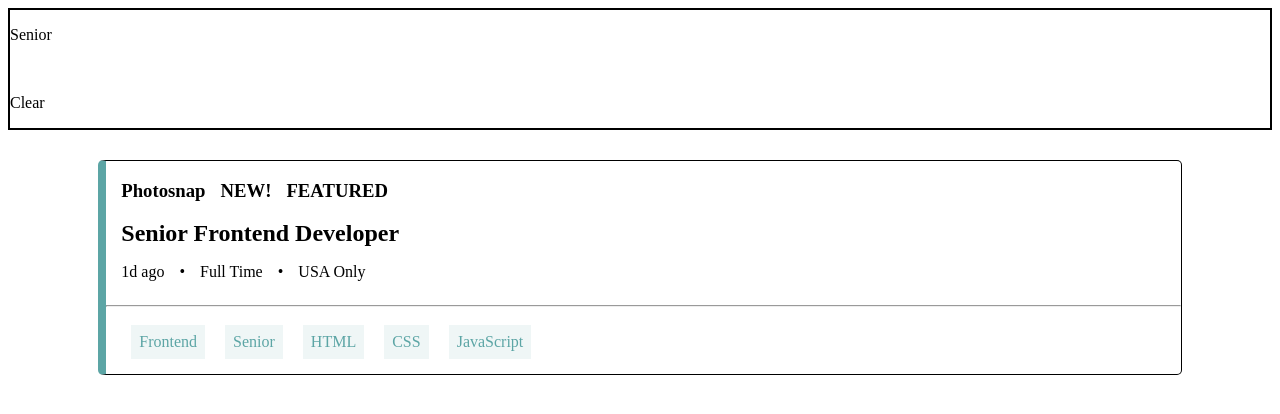
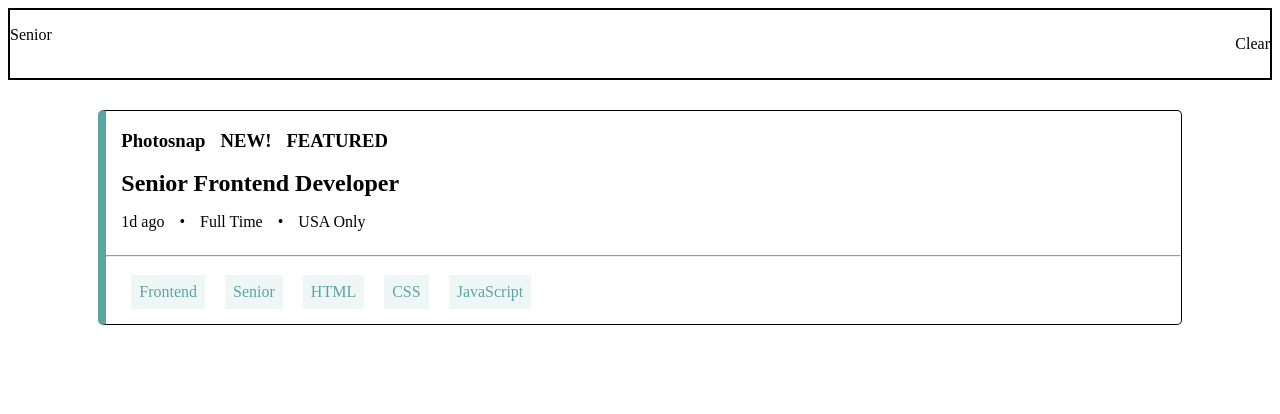
Before and after one commit to vikrambenipal/react-static-job-listings, a React (Create React App) app: page / in a window 1280 px wide. Both pictures are taken after a click on the element "Senior". Shown: the top 414 px of the page. Built offline with nearby package versions, Linux system fonts and the light colour scheme.

Commit message:
basic layout for removing filter tags done

```diff
--- a/src/components/Filter.js
+++ b/src/components/Filter.js
@@ -7,22 +7,43 @@ import removeIcon from './images/icon-remove.svg';
 // c1: row of tags with flex-wrap
 // c2: p tag vertically centered
 
-const Container = styled.div`
+const Row = styled.div`
+    display: flex;
+    flex-direction: row;
+    justify-content: space-between;
+    align-items: center;
+`
+const Container = styled(Row)`
     border: ${props => props.len > 0 ? "2px solid black" : ""};
 `
+const RowWrap = styled.div`
+        display: flex;
+        flex-direction: row;
+        flex-wrap: wrap;
+`
+const Tag = styled(RowWrap)`
+
+`
+
 
 const Filter = ({ filter }) => {
     console.log(filter);
     return (
-        <Container len={filter.length}>
+        <Container  len={filter.length}>
+            <Tag>
             {filter.map((tag, index) => {
                 return <div key={index}>
                             <p>{tag}</p>
                             <img src={removeIcon} alt=""></img>
                         </div>
             })}
-            {filter.length > 0 && <p>Clear</p>}
+            </Tag>
+            <div>
+                {filter.length > 0 && <p className="clear">Clear</p>}
+            </div>
         </Container>
+
+
     )
 }
 
--- a/src/components/Item.js
+++ b/src/components/Item.js
@@ -22,7 +22,7 @@ const Box = styled.div`
         display: flex;
         flex-direction: row;
         flex-wrap: wrap;
-        `
+    `
     const Title = styled(Row)`
         h3 {
             padding-left: 15px;
@@ -34,7 +34,7 @@ const Box = styled.div`
 
         }
     `
-    const Filter = styled(Row)`
+    const Tag = styled(Row)`
         p {
             color: #5CA5A5;
             background-color: #EFF6F6;
@@ -75,7 +75,7 @@ const Item = ({ item, handleFilter }) => {
                 <hr></hr>
                 {/* Filter */}
                 <ul>
-                    <Filter>
+                    <Tag>
                         <p onClick={handleChildFilter}>{item.role}</p>
                         <p onClick={handleChildFilter}>{item.level}</p>
                         {item.languages.map((language, index) => {
@@ -84,7 +84,7 @@ const Item = ({ item, handleFilter }) => {
                         {item.tools.map((tool, index) => {
                             return <p onClick={handleChildFilter} key={index}>{tool}</p>
                         })}
-                    </Filter>
+                    </Tag>
                 </ul>
             </Box>
         </div>
```
